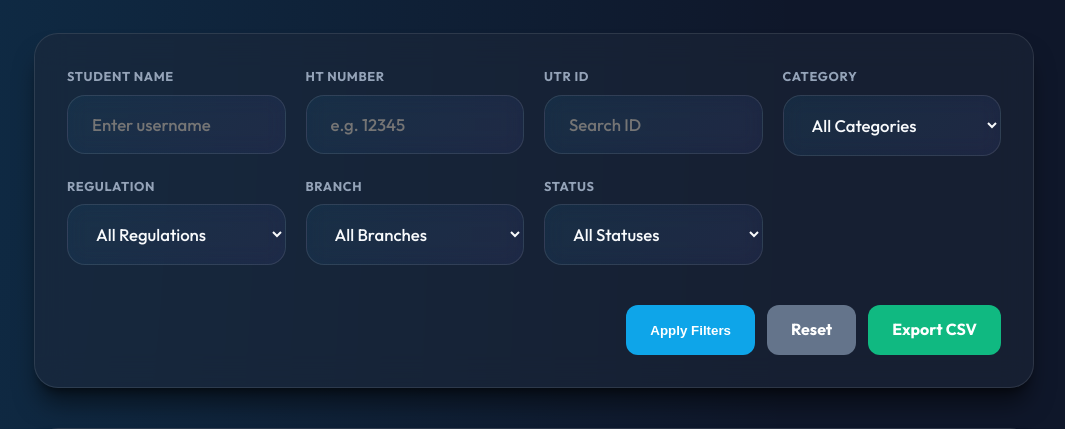
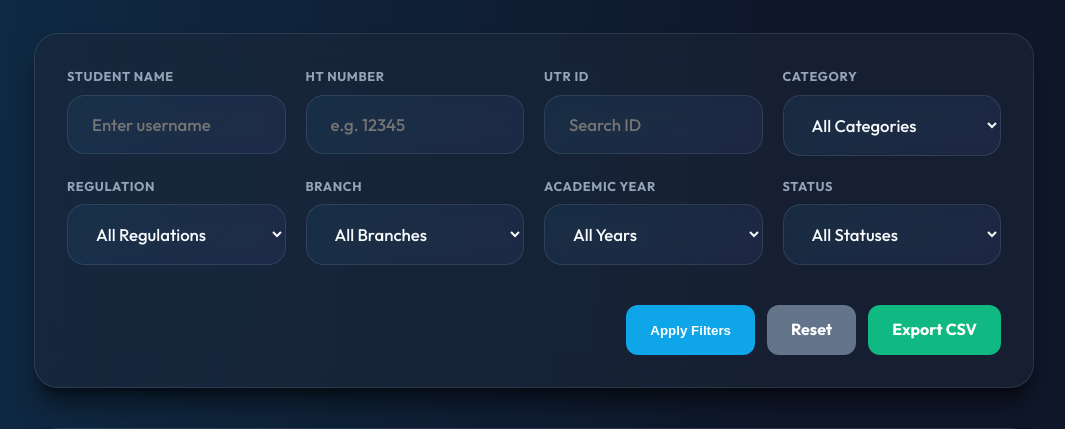
Before and after one commit to gayathriavadhuthwar-ux/feesentinel, a Django app: page /receipts/ in a window 1280 px wide. Shown: the part 199-628 px from the top of the page, without its empty margins (106-1171 px from the left). Run offline with Django 5.2, Linux system fonts and the light colour scheme; a user stored in the database is signed in; data comes from the database, SQL or seed files in the repository.

Commit message:
Add Academic Year filter to the admin receipts dashboard and CSV export

```diff
--- a/feemanagement/fee/templates/fee/admin_receipts.html
+++ b/feemanagement/fee/templates/fee/admin_receipts.html
@@ -300,6 +300,16 @@
                 </select>
             </div>
             <div class="filter-group">
+                <label for="id_academic_year">Academic Year</label>
+                <select id="id_academic_year" name="academic_year">
+                    <option value="">All Years</option>
+                    {% for value, display in year_choices %}
+                    <option value="{{ value }}" {% if request.GET.academic_year == value %}selected{% endif %}>{{ display }}
+                    </option>
+                    {% endfor %}
+                </select>
+            </div>
+            <div class="filter-group">
                 <label for="id_status">Status</label>
                 <select id="id_status" name="status">
                     <option value="">All Statuses</option>
--- a/feemanagement/fee/views.py
+++ b/feemanagement/fee/views.py
@@ -218,6 +218,8 @@ def export_receipts_csv(request):
     fee_type_filter = request.GET.get('fee_type')
     regulation_filter = request.GET.get('regulation')
     branch_filter = request.GET.get('branch')
+    academic_year_filter = request.GET.get('academic_year')
+    status_filter = request.GET.get('status')
     date_from = request.GET.get('date_from')
     date_to = request.GET.get('date_to')
     hallticket_filter = request.GET.get('hallticket')
@@ -231,6 +233,10 @@ def export_receipts_csv(request):
         receipts_qs = receipts_qs.filter(regulation=regulation_filter)
     if branch_filter:
         receipts_qs = receipts_qs.filter(branch=branch_filter)
+    if academic_year_filter:
+        receipts_qs = receipts_qs.filter(academic_year=academic_year_filter)
+    if status_filter:
+        receipts_qs = receipts_qs.filter(status=status_filter)
     if date_from:
         receipts_qs = receipts_qs.filter(submitted_at__date__gte=date_from)
     if date_to:
@@ -243,7 +249,7 @@ def export_receipts_csv(request):
     response = HttpResponse(content_type='text/csv')
     response['Content-Disposition'] = 'attachment; filename="receipts.csv"'
     writer = csv.writer(response)
-    writer.writerow(['Student', 'Hallticket Number', 'Branch', 'Regulation', 'Fee Type', 'Exam Category', 'Exam Details', 'Submitted At', 'UTR', 'Duplicate', 'Duplicate Of', 'Image URL', 'Extracted Text'])
+    writer.writerow(['Student', 'Hallticket Number', 'Branch', 'Regulation', 'Academic Year', 'Fee Type', 'Exam Category', 'Exam Details', 'Submitted At', 'UTR', 'Duplicate', 'Duplicate Of', 'Image URL', 'Extracted Text'])
 
     for r in receipts_qs:
         writer.writerow([
@@ -251,6 +257,7 @@ def export_receipts_csv(request):
             r.hallticket_number,
             r.get_branch_display() if r.branch else 'N/A',
             r.get_regulation_display() if r.regulation else 'N/A',
+            r.get_academic_year_display() if r.academic_year else 'N/A',
             r.get_fee_type_display(),
             r.get_exam_category_display() if r.fee_type == 'exam' else '',
             r.exam_details if r.fee_type == 'exam' else '',
@@ -446,6 +453,7 @@ def admin_receipts(request):
     fee_type_filter = request.GET.get('fee_type')
     regulation_filter = request.GET.get('regulation')
     branch_filter = request.GET.get('branch')
+    academic_year_filter = request.GET.get('academic_year')
     status_filter = request.GET.get('status')
     date_from = request.GET.get('date_from')
     date_to = request.GET.get('date_to')
@@ -460,6 +468,8 @@ def admin_receipts(request):
         receipts_qs = receipts_qs.filter(regulation=regulation_filter)
     if branch_filter:
         receipts_qs = receipts_qs.filter(branch=branch_filter)
+    if academic_year_filter:
+        receipts_qs = receipts_qs.filter(academic_year=academic_year_filter)
     if status_filter:
         receipts_qs = receipts_qs.filter(status=status_filter)
     if date_from:
@@ -485,6 +495,7 @@ def admin_receipts(request):
         'fee_types': Receipt.FEE_TYPES,
         'regulation_choices': Receipt.REGULATIONS,
         'branch_choices': Receipt.BRANCH_CHOICES,
+        'year_choices': Receipt.ACADEMIC_YEARS,
         'status_choices': Receipt.STATUS_CHOICES,
         'paginator': paginator,
     })
```
